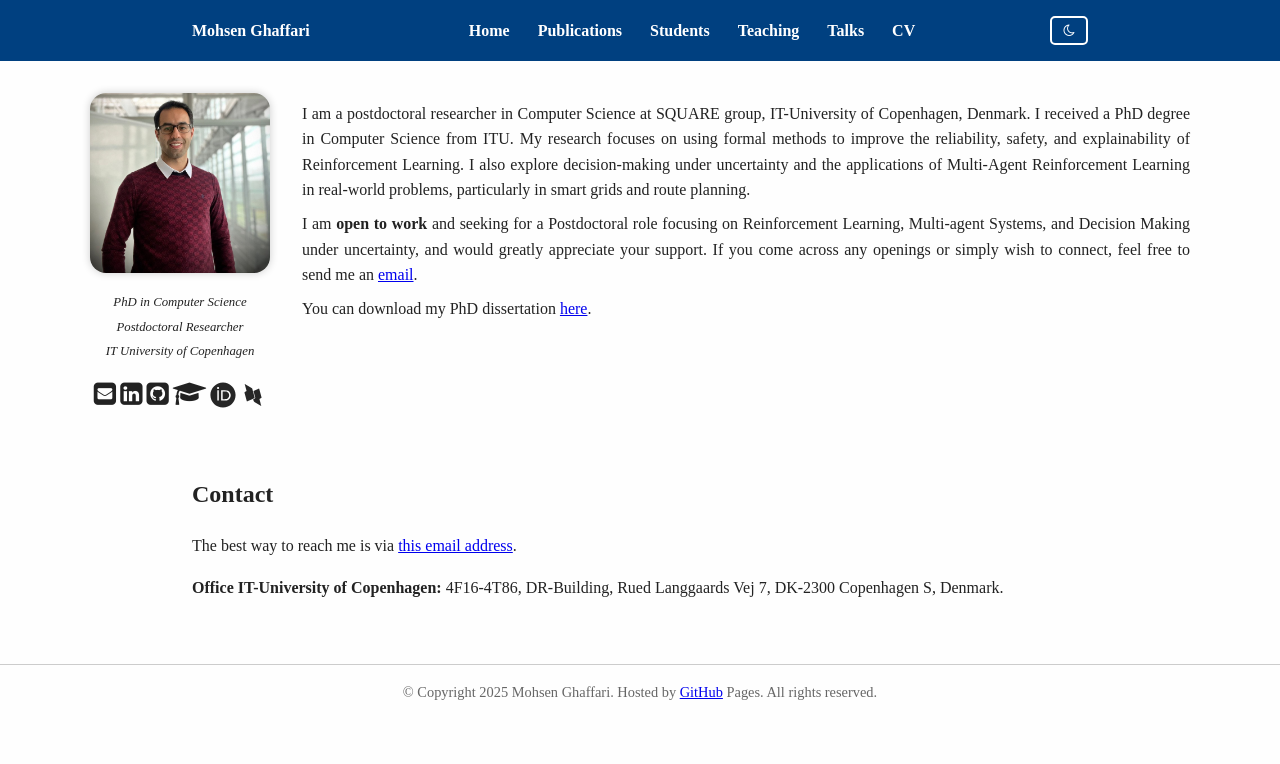
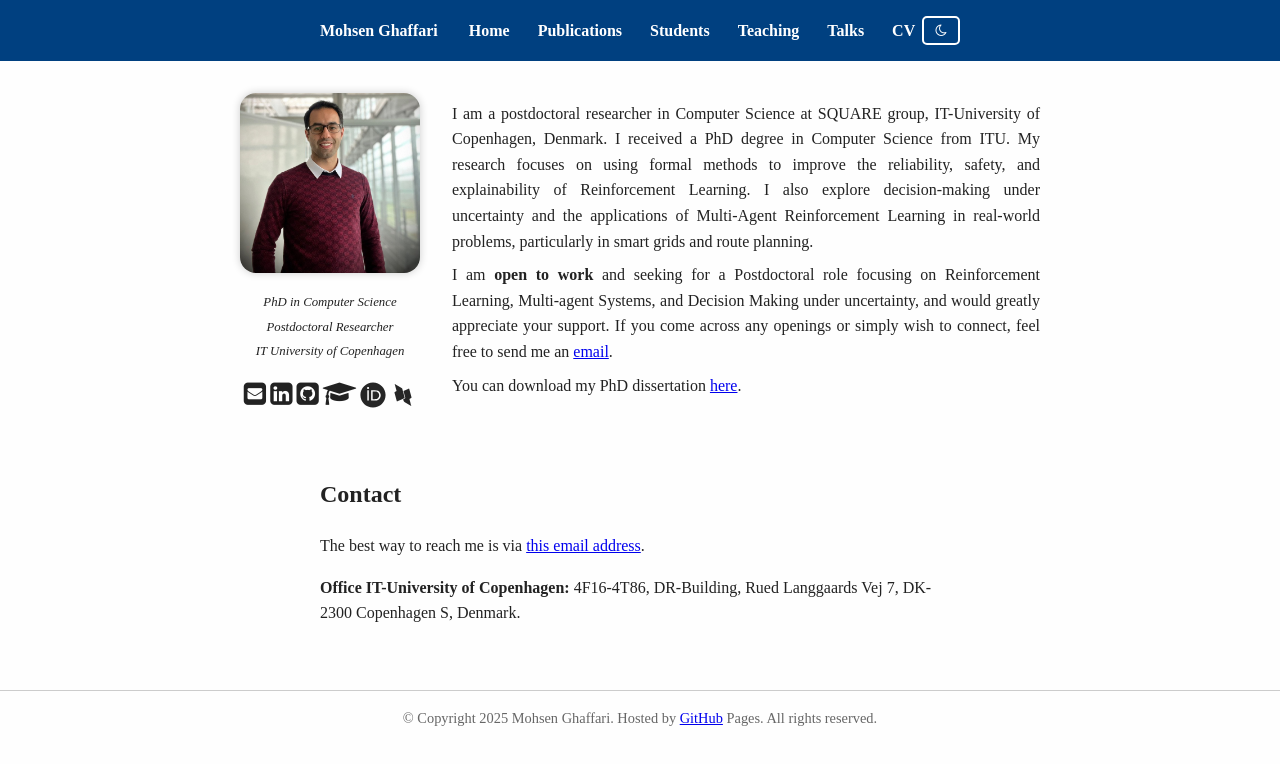
Before and after one commit to mohsen-ghaffari1992/website, a plain HTML site: page index.html in a window 1280 px wide. Drawn offline with Linux system fonts and the light colour scheme.

Commit message:
fix margin

```diff
--- a/index.html
+++ b/index.html
@@ -108,7 +108,7 @@
 <!--  </section>-->
 </main>
 
-<section id="contact" style="margin-left: 12rem; margin-right: 12rem;">
+<section id="contact" style="margin-left: 20rem; margin-right: 20rem;">
   <h2>Contact</h2>
   <p>The best way to reach me is via <a href="mailto:mohg@itu.dk">this email address</a>.</p>
   <p><strong>Office IT-University of Copenhagen:</strong> 4F16-4T86, DR-Building, Rued Langgaards Vej 7, DK-2300 Copenhagen S, Denmark.</p>
--- a/style.css
+++ b/style.css
@@ -10,7 +10,7 @@ body {
 header {
   background-color: #004080;
   color: white;
-  padding: 1rem 12rem;
+  padding: 1rem 20rem;
   display: flex;
   align-items: center;
   justify-content: space-between;
@@ -32,7 +32,7 @@ nav a:hover {
 }
 
 main {
-  max-width: 1100px;
+  max-width: 800px;
   margin: 2rem auto;
   text-align: justify;
   padding: 0 1rem;
```
